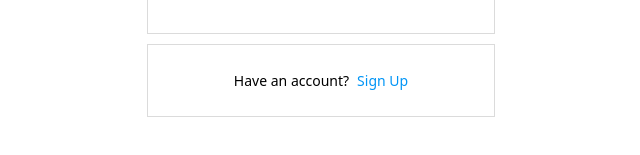
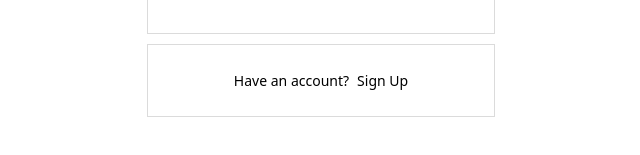
Before and after one commit to sravankotcherla/instagram, a Next.js app: page /signIn in a window 1280 px wide. Shown: the part 539-694 px from the top of the page, without its empty margins (319-959 px from the left). Built offline with nearby package versions, Linux system fonts and the light colour scheme.

Commit message:
resolving npm run build errors

```diff
--- a/components/pages/signIn/index.tsx
+++ b/components/pages/signIn/index.tsx
@@ -10,6 +10,7 @@
 import { AuthServices } from "../../../services/AuthServices";
 import { AuthForm } from "../../forms/authForm";
 import Image from "next/image";
+import Link from "next/link";
 
 export interface UserSingleSignInProfile {
   name: string;
@@ -91,9 +92,9 @@
 
       <div className="authSwitchBox text-[14px]">
         <p className="mr-2">Have an account?</p>
-        <a href="/signUp" className="text-[#0095f6]">
+        <Link href={"/signUp"} className="text-[#0095f6]">
           Sign Up
-        </a>
+        </Link>
       </div>
     </div>
   );
--- a/components/pages/signUp/index.tsx
+++ b/components/pages/signUp/index.tsx
@@ -1,3 +1,4 @@
+import Link from "next/link";
 import { useRouter } from "next/router";
 import { useState } from "react";
 import { signUpFormFields } from "../../../constants/signUpFormFields";
@@ -36,9 +37,9 @@
 
       <div className="authSwitchBox text-[14px]">
         <p className="mr-2">Have an account?</p>
-        <a href="/signIn" className="text-[#0095f6]">
+        <Link href={"/signIn"} className="text-[#0095f6]">
           Log In
-        </a>
+        </Link>
       </div>
     </div>
   );
```
